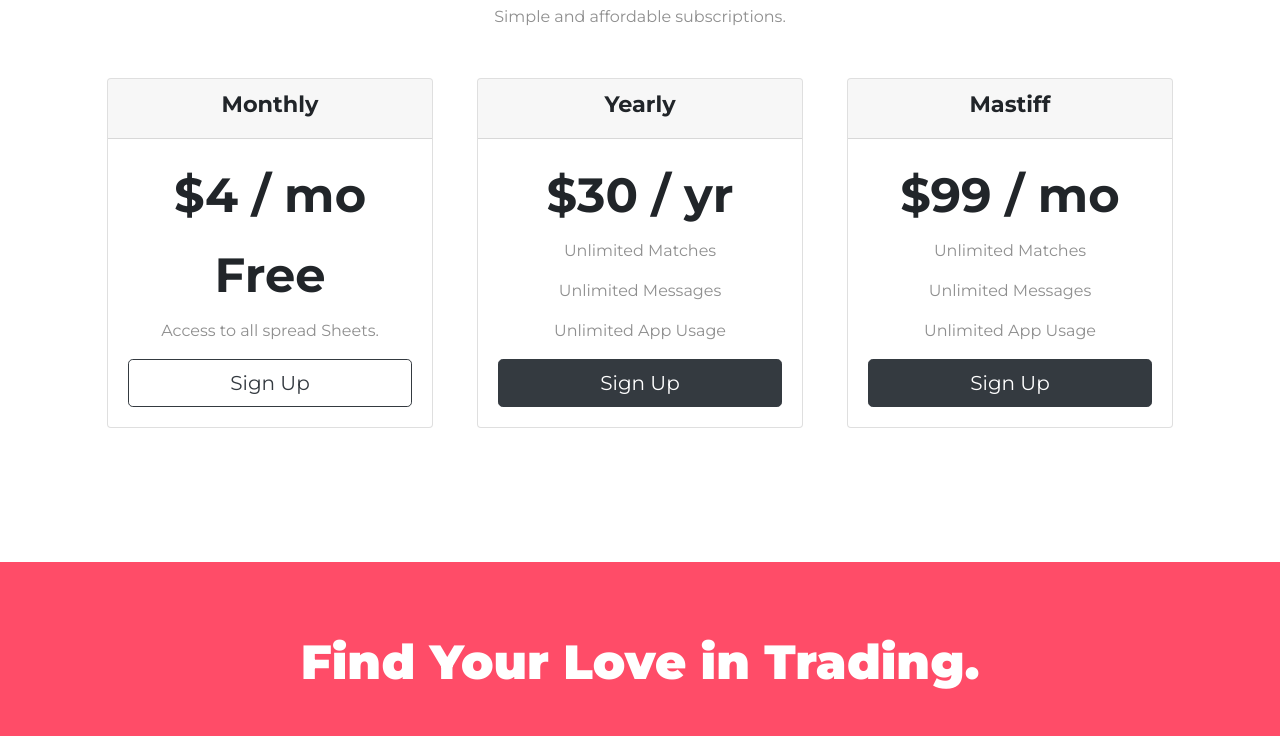
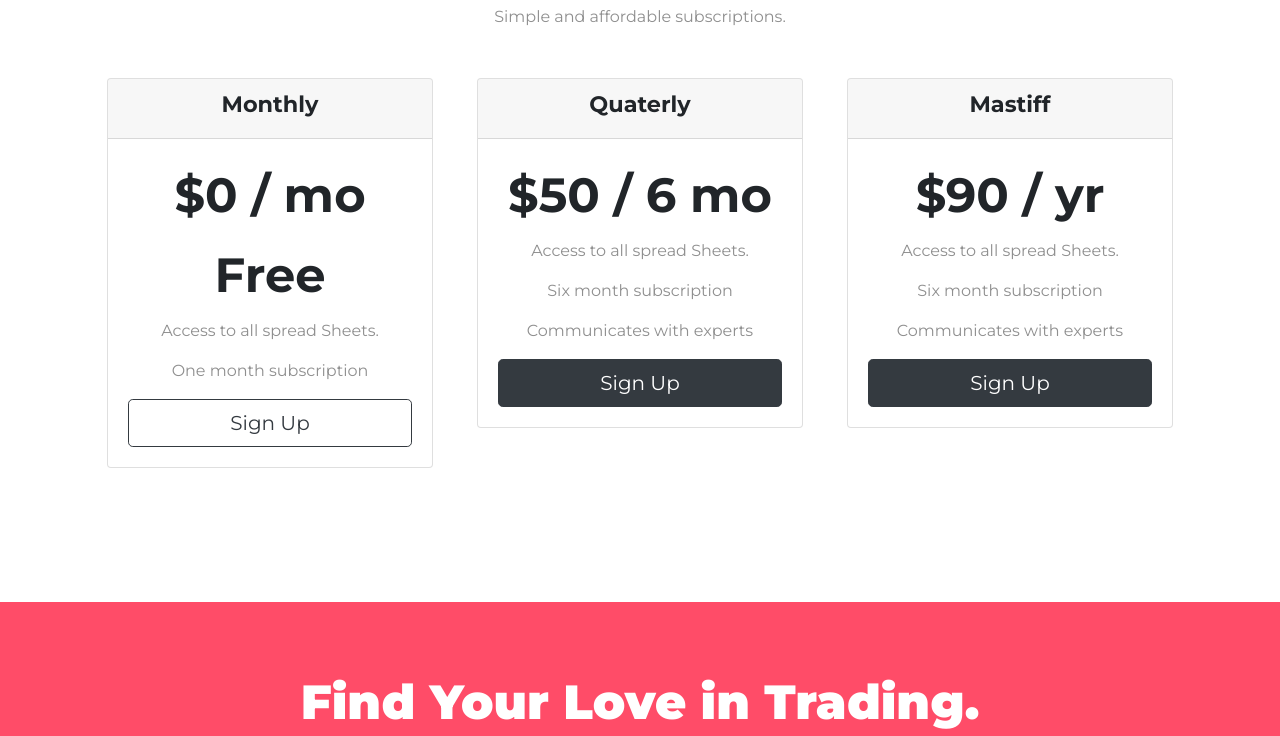
Before and after one commit to DipakBachhav25/Innovent_Project, a plain HTML site: page index.html in a window 1280 px wide. Shown: the part 1856-2592 px from the top of the page. Drawn offline with nearby package versions, Linux system fonts and the light colour scheme.

Commit message:
First commit

```diff
--- a/index.html
+++ b/index.html
@@ -189,9 +189,10 @@
             <h3>Monthly</h3>
           </div>
           <div class="card-body">
-            <h2>$4 / mo</h2>
+            <h2>$0 / mo</h2>
             <h2>Free</h2>
             <p>Access to all spread Sheets.</p>
+            <p>One month subscription</p>
 
             <button class="btn btn-lg btn-block btn-outline-dark" type="button">Sign Up</button>
           </div>
@@ -201,13 +202,14 @@
       <div class="pricing-column col-lg-4 col-md-6">
         <div class="card">
           <div class="card-header">
-            <h3>Yearly</h3>
+            <h3>Quaterly</h3>
           </div>
           <div class="card-body">
-            <h2>$30 / yr</h2>
-            <p>Unlimited Matches</p>
-            <p>Unlimited Messages</p>
-            <p>Unlimited App Usage</p>
+            <h2>$50 / 6 mo</h2>
+            <p>Access to all spread Sheets.</p>
+            <p>Six month subscription</p>
+            <p>Communicates with experts</p>
+
             <button class="btn btn-lg btn-block btn-dark" type="button">Sign Up</button>
           </div>
         </div>
@@ -219,10 +221,10 @@
             <h3>Mastiff</h3>
           </div>
           <div class="card-body">
-            <h2>$99 / mo</h2>
-            <p>Unlimited Matches</p>
-            <p>Unlimited Messages</p>
-            <p>Unlimited App Usage</p>
+            <h2>$90 / yr</h2>
+            <p>Access to all spread Sheets.</p>
+            <p>Six month subscription</p>
+            <p>Communicates with experts</p>
             <button class="btn btn-lg btn-block btn-dark" type="button">Sign Up</button>
           </div>
         </div>
```
